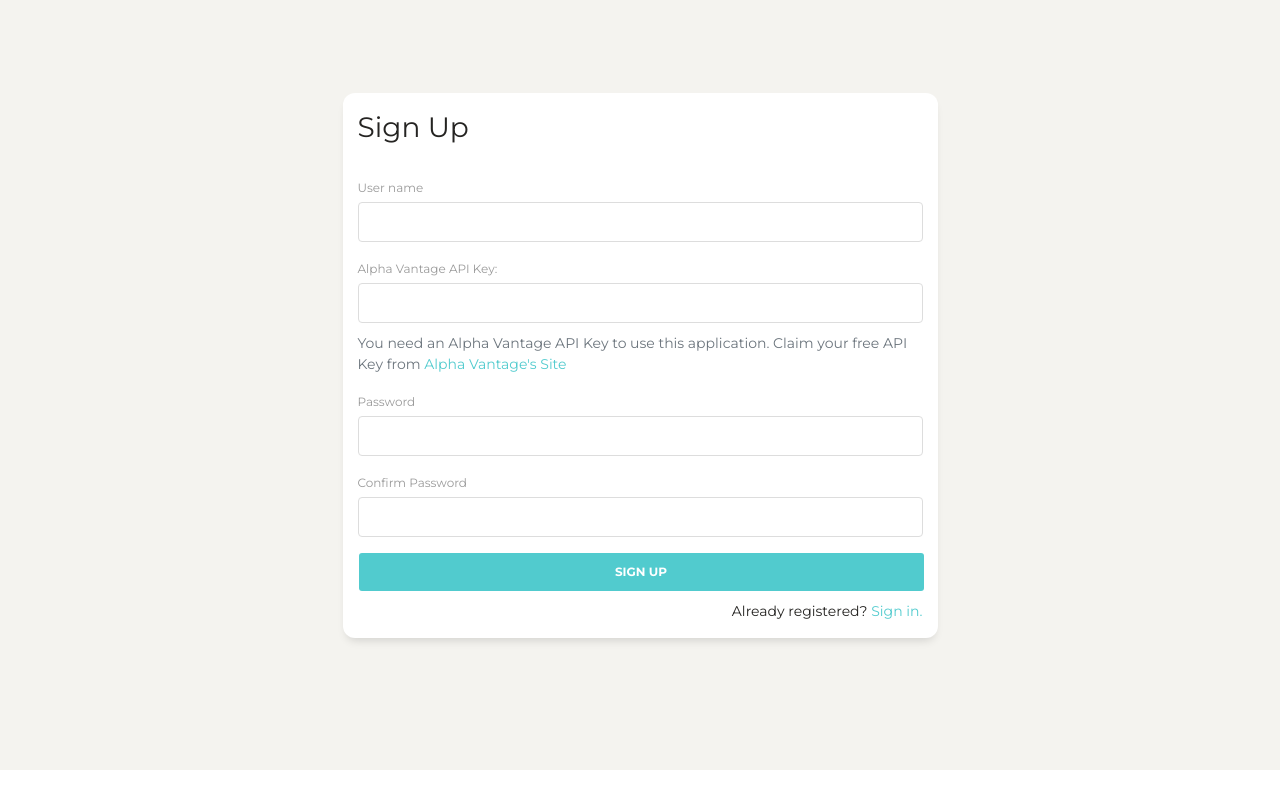
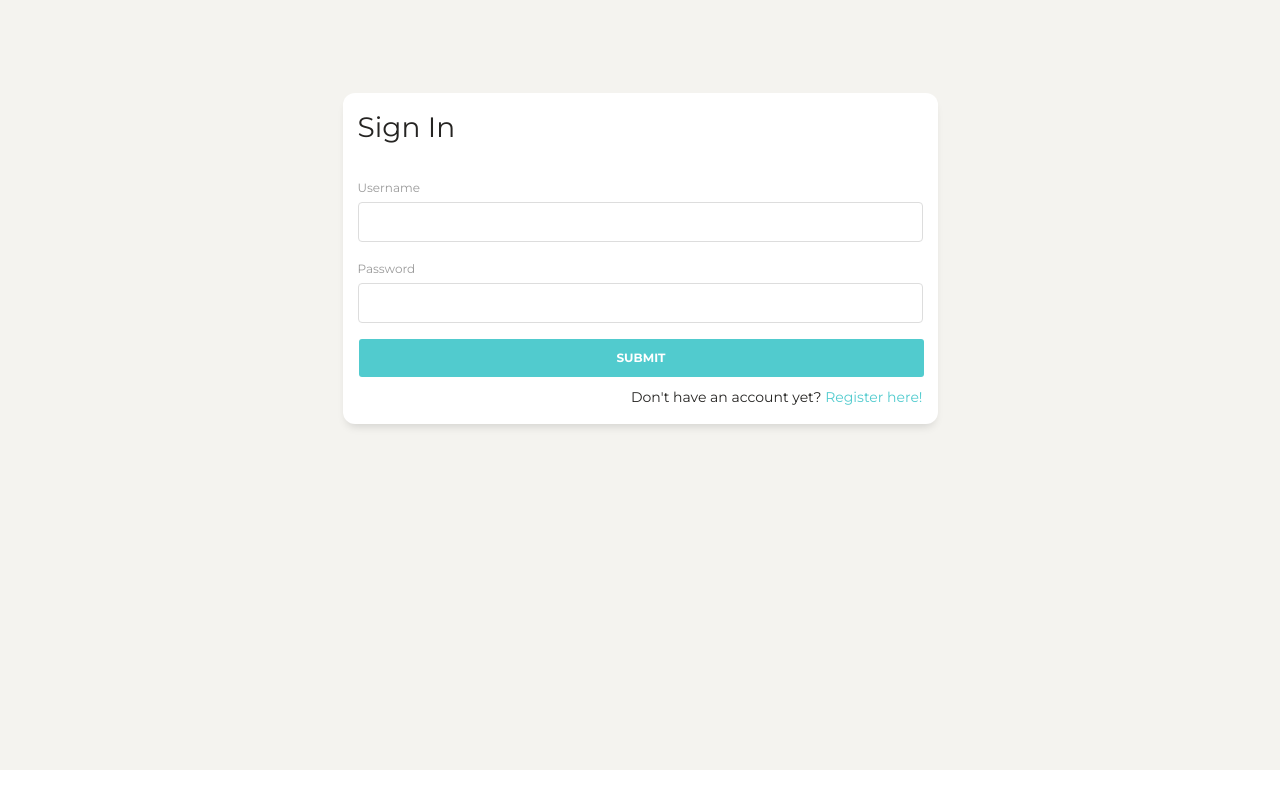
Before and after one commit to jsarja/Stock-Price-Sandbox, a React (Create React App) app in the folder src/client/: page /sign-in in a window 1280 px wide. Before the commit this address led to /sign-up. Built offline with nearby package versions, Linux system fonts and the light colour scheme.

Commit message:
Client Sidebar: Fix bug with sidebar behavior when sign in/up page is active.

```diff
--- a/src/client/src/App.js
+++ b/src/client/src/App.js
@@ -18,8 +18,12 @@ class App extends React.Component {
 
   render() {
     if(!validAuthTokenExists()) {
-			setTimeout(() => history.push('/sign-up'), 10);
+      setTimeout(() => {
+        history.push('/sign-in');
+      }, 10);
     }
+
+
 
     return (
       <Router history={history} >
--- a/src/client/src/components/Sidebar.js
+++ b/src/client/src/components/Sidebar.js
@@ -19,6 +19,7 @@
 import React from "react";
 import { NavLink } from "react-router-dom";
 import { Nav } from "reactstrap";
+import history from '../history';
 
 class Sidebar extends React.Component {
   constructor(props) {
@@ -36,10 +37,25 @@ class Sidebar extends React.Component {
       this.mainPanelWidth = document.querySelector(".main-panel").style.width;
       document.querySelector(".main-panel").style.width = "100%";
     }
+    else {
+      document.querySelector(".main-panel").style.width = "calc(100% - 260px)";
+    }
+
+    this.unListenHistory = history.listen(() => {
+      if(window.location.href.includes('sign-')) {
+        this.mainPanelWidth = document.querySelector(".main-panel").style.width;
+        document.querySelector(".main-panel").style.width = "100%";
+      }
+      else {
+        document.querySelector(".main-panel").style.width = "calc(100% - 260px)";
+      }
+      this.forceUpdate();
+    })
   }
 
   componentWillUnmount() {
     document.querySelector(".main-panel").style.width = "calc(100% - 260px)";
+    this.unListenHistory();
   }
 
   render() {
```
